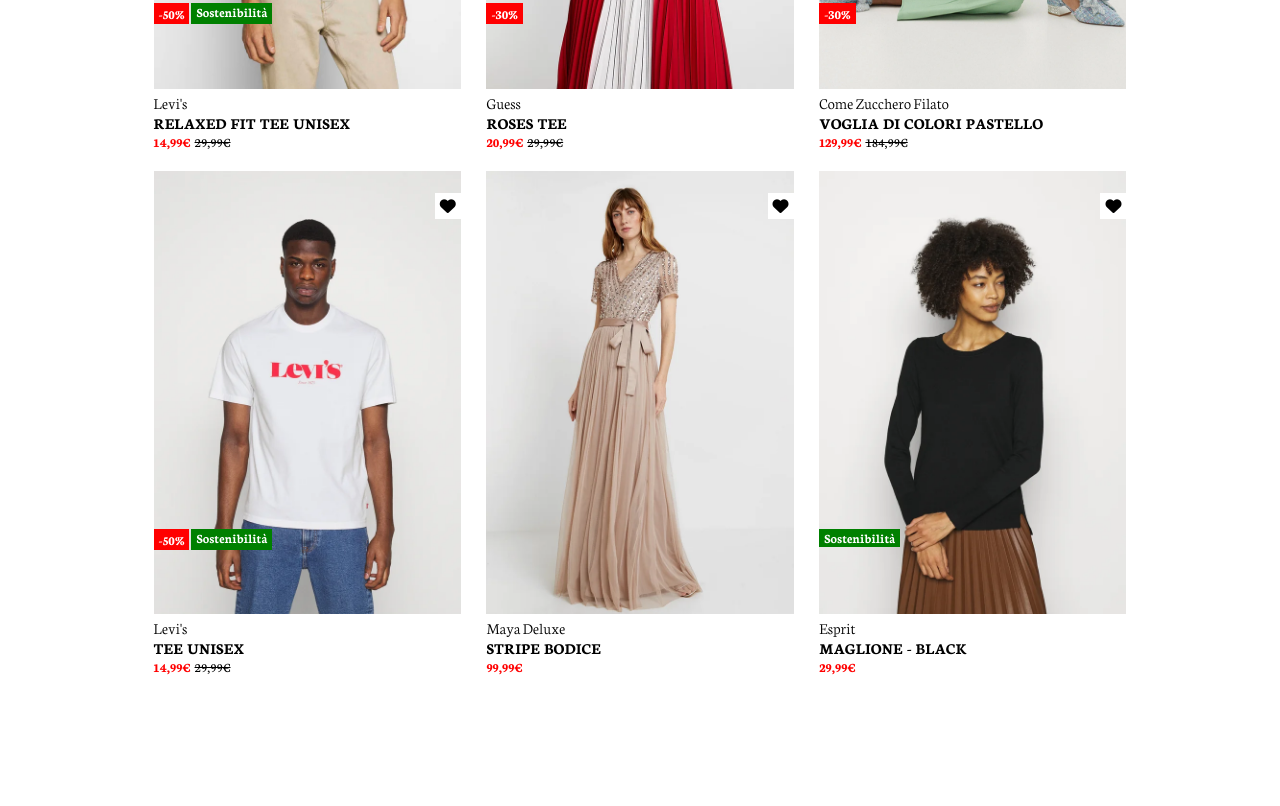
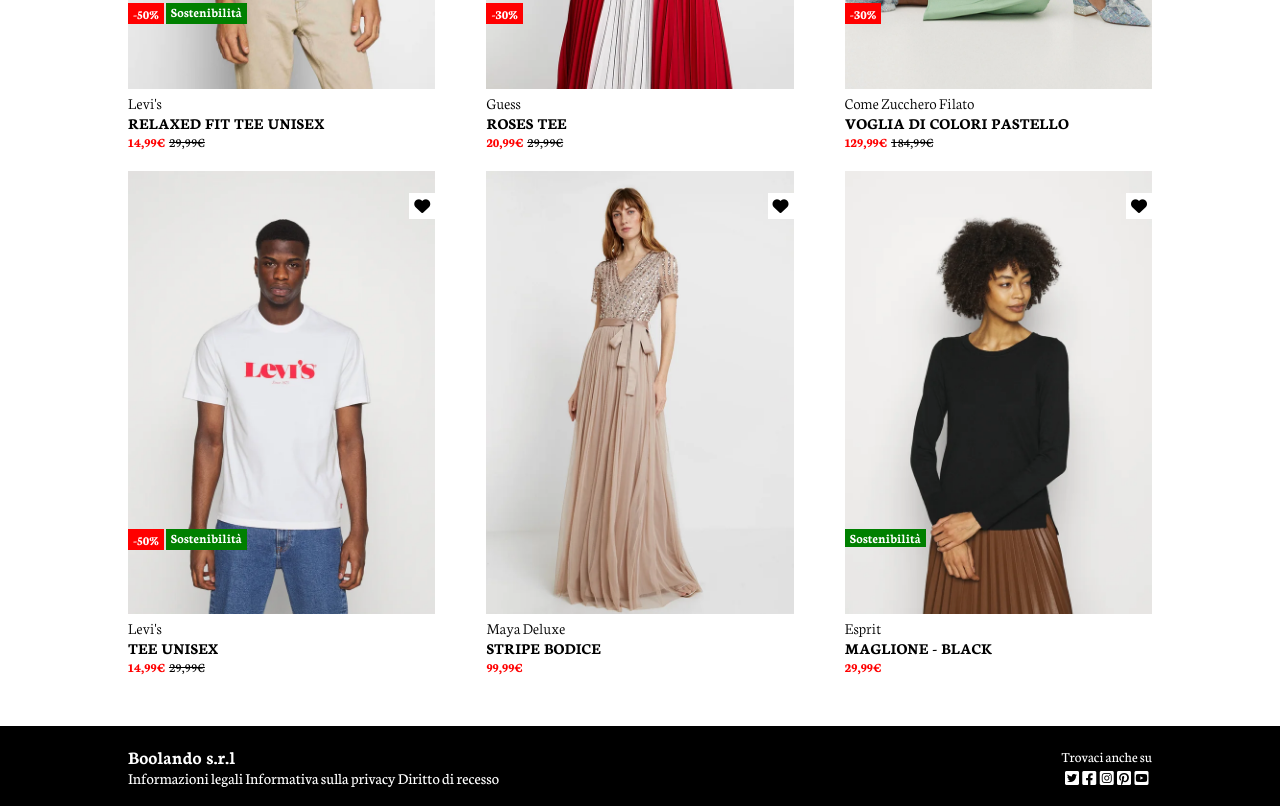
Before and after one commit to ilariasalvati00/html-css-boolando, a plain HTML site: page index.html in a window 1280 px wide. Shown: the part 445-1251 px from the top of the page. Before the commit the page ends 1121 px from the top, so only its background shows below. Drawn offline with Linux system fonts and the light colour scheme.

Commit message:
pagina finita

```diff
--- a/index.html
+++ b/index.html
@@ -136,5 +136,26 @@
         </div>
     </main>
 
+    <footer class="width-100 bg-color-black">
+        <div class="footer-container width-80 white">
+            <div>
+                <h3>Boolando s.r.l</h3>
+                <a class="white no-decoration" href="">Informazioni legali</a>
+                <a class="white no-decoration" href="">Informativa sulla privacy</a>
+                <a class="white no-decoration" href="">Diritto di recesso</a>
+            </div>
+            <div>
+                <p>Trovaci anche su</p>
+                <div class="footer-brands-container">
+                    <i class="fa-brands fa-twitter-square"></i>
+                    <i class="fa-brands fa-facebook-square"></i>
+                    <i class="fa-brands fa-instagram-square"></i>
+                    <i class="fa-brands fa-pinterest-square"></i>
+                    <i class="fa-brands fa-youtube-square"></i>
+                </div>
+            </div>
+        </div>
+    </footer>
+
 </body>
 </html>
--- a/style.css
+++ b/style.css
@@ -2,6 +2,7 @@
 .bg-color-red{background-color: red;}
 .bg-color-green{background-color: green;}
 .bg-color-white{background-color: white;}
+.bg-color-black{background-color: black;}
 
 .white{color: white;}
 
@@ -57,8 +58,9 @@ header{
 main{
     display: flex;
     margin:auto;
-    justify-content: space-evenly;
+    justify-content: space-between;
     flex-wrap: wrap;
+    padding-bottom: 50px;
 }
 
 .container{
@@ -132,3 +134,29 @@ main{
     left: calc(100% - 26px);
     padding: 5px;
 }
+
+
+footer{
+    font-family: 'Neuton', serif;
+    font-weight: 400;
+    min-height: 80px;
+    display: flex;
+    align-items: center;
+    justify-content: center;
+}
+
+footer p{
+    font-size:11pt;
+}
+
+.footer-container{
+    display: flex;
+    justify-content: space-between;
+    align-items: center;
+}
+
+.footer-brands-container{
+    margin-top:5px;
+    display: flex;
+    justify-content: space-evenly;
+}
```
